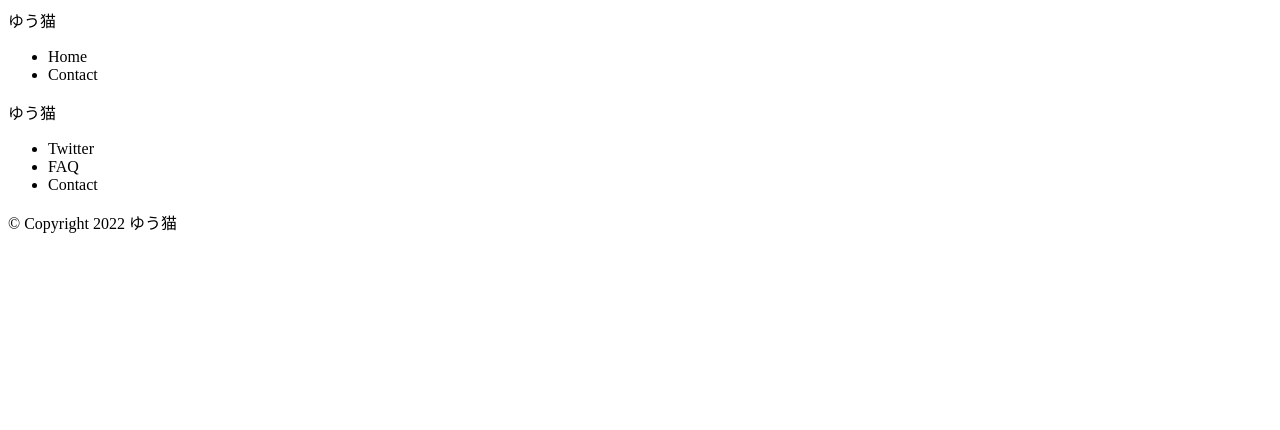
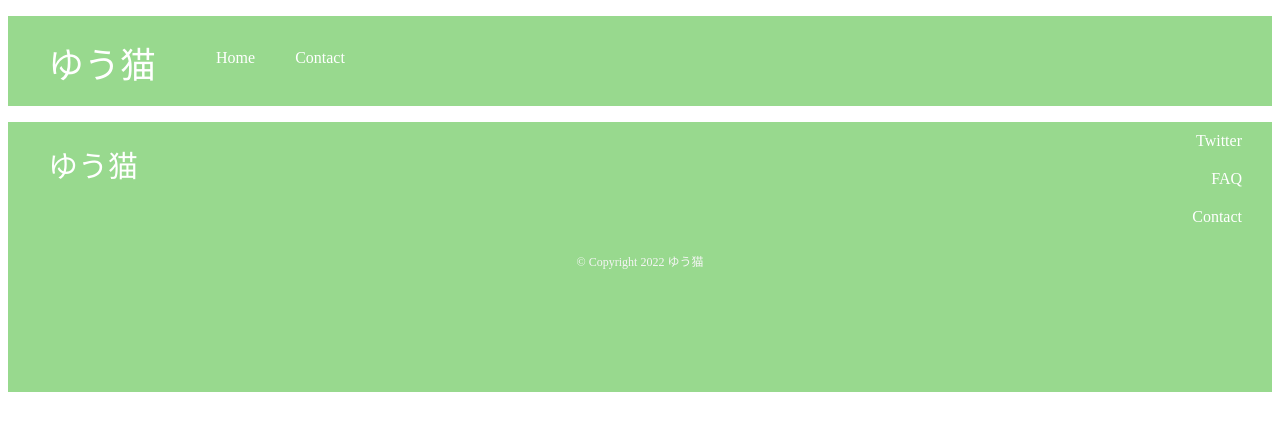
Before and after one commit to yuneko1127/yuneko_blog, a plain HTML site: page index.html in a window 1280 px wide. Drawn offline with Linux system fonts and the light colour scheme.

Commit message:
Update stylesheet.css

```diff
--- a/stylesheet.css
+++ b/stylesheet.css
@@ -1,3 +1,41 @@
-.title {
-    color: #02ccba;
-  }
+.header {
+    background-color: #98d98e;
+    height: 90px;
+    color: white;
+}
+
+.header_logo {
+    font-size: 36px;
+    float: left;
+    padding: 20px 40px;
+}
+
+.header_list li {
+    list-style: none;
+    float: left;
+    padding: 33px 20px;
+}
+
+.footer {
+    background-color: #98d98e;
+    height: 270px;
+    color: white;
+}
+
+.footer_logo {
+    font-size: 30px;
+    float: left;
+    padding: 20px 40px;
+}
+
+.footer_list li {
+    list-style: none;
+    text-align: right;
+    padding: 10px 30px;
+}
+
+.copyright {
+    color: whitesmoke;
+    text-align: center;
+    font-size: 12px;
+}
```
